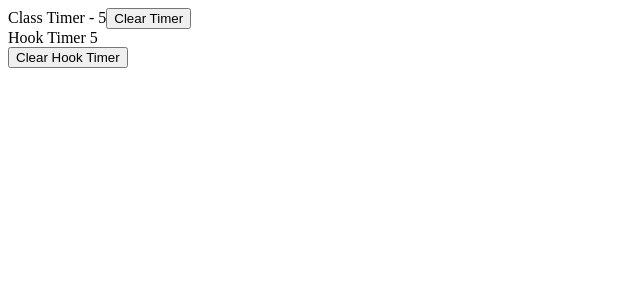
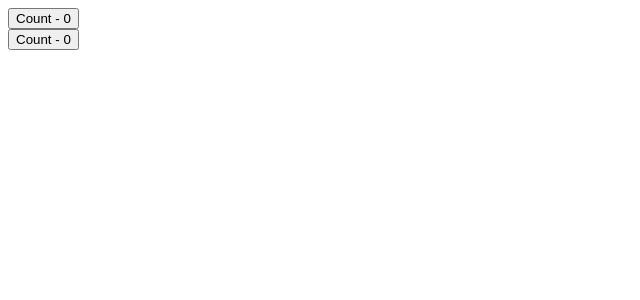
Before and after one commit to Abdulxoliq-1030/react-lesson-functional-component, a React (Create React App) app: page / in a window 1280 px wide. Shown: the top 300 px of the page, without its empty margins (0-640 px from the left). Built offline with nearby package versions, Linux system fonts and the light colour scheme.

Commit message:
counter hook

```diff
--- a/src/app.jsx
+++ b/src/app.jsx
@@ -1,14 +1,12 @@
 import React from "react";
-import ClassTimer from "./components/class-timer";
-import FocusInput from "./components/focus-input";
-import HookTimer from "./components/hook-timer";
+import DocTitleOne from "./components/doc-title-one";
+import DocTitleTwo from "./components/doc-title-two";
 
 function App() {
   return (
     <>
-      {/* <FocusInput /> */}
-      <ClassTimer />
-      <HookTimer />
+      <DocTitleOne />
+      <DocTitleTwo />
     </>
   );
 }
--- a/src/components/class-timer.jsx
+++ /dev/null
@@ -1,35 +0,0 @@
-import React, { Component } from "react";
-
-class ClassTimer extends Component {
-  interval;
-  constructor(props) {
-    super(props);
-
-    this.state = {
-      timer: 0,
-    };
-  }
-
-  componentDidMount() {
-    this.interval = setInterval(() => {
-      this.setState((prevState) => ({ timer: prevState.timer + 1 }));
-    }, 1000);
-  }
-
-  componentWillUnmount() {
-    clearInterval(this.interval);
-  }
-
-  render() {
-    return (
-      <div>
-        Class Timer - {this.state.timer}
-        <button onClick={() => clearInterval(this.interval)}>
-          Clear Timer
-        </button>
-      </div>
-    );
-  }
-}
-
-export default ClassTimer;
--- /dev/null
+++ b/src/components/doc-title-one.jsx
@@ -0,0 +1,16 @@
+import React, { useState } from "react";
+import useDocumentTitle from "./hooks/useDocumentTitle";
+
+function DocTitleOne() {
+  const [count, setCount] = useState(0);
+
+  useDocumentTitle(count);
+
+  return (
+    <div>
+      <button onClick={() => setCount(count + 1)}>Count - {count}</button>
+    </div>
+  );
+}
+
+export default DocTitleOne;
--- /dev/null
+++ b/src/components/doc-title-two.jsx
@@ -0,0 +1,16 @@
+import React, { useState } from "react";
+import useDocumentTitle from "./hooks/useDocumentTitle";
+
+function DocTitleTwo() {
+  const [count, setCount] = useState(0);
+
+  useDocumentTitle(count);
+
+  return (
+    <div>
+      <button onClick={() => setCount(count + 1)}>Count - {count}</button>
+    </div>
+  );
+}
+
+export default DocTitleTwo;
--- a/src/components/focus-input.jsx
+++ /dev/null
@@ -1,18 +0,0 @@
-import React, { useEffect, useRef } from "react";
-
-function FocusInput() {
-  const inputRef = useRef(null);
-
-  useEffect(() => {
-    // focus the input element
-    inputRef.current.focus();
-  }, []);
-
-  return (
-    <div>
-      <input ref={inputRef} type="text" />
-    </div>
-  );
-}
-
-export default FocusInput;
--- a/src/components/hook-timer.jsx
+++ /dev/null
@@ -1,26 +0,0 @@
-import React, { useState, useRef, useEffect } from "react";
-
-function HookTimer() {
-  const [timer, setTimer] = useState(0);
-  const intervalRef = useRef();
-
-  useEffect(() => {
-    intervalRef.current = setInterval(() => {
-      setTimer((prevTimer) => prevTimer + 1);
-    }, 1000);
-    return () => {
-      clearInterval(intervalRef.current);
-    };
-  }, []);
-
-  return (
-    <>
-      <div>Hook Timer {timer}</div>
-      <button onClick={() => clearInterval(intervalRef.current)}>
-        Clear Hook Timer
-      </button>
-    </>
-  );
-}
-
-export default HookTimer;
--- /dev/null
+++ b/src/components/hooks/useDocumentTitle.jsx
@@ -0,0 +1,9 @@
+import { useEffect } from "react";
+
+function useDocumentTitle(count) {
+  useEffect(() => {
+    document.title = `Count ${count}`;
+  }, [count]);
+}
+
+export default useDocumentTitle;
```
